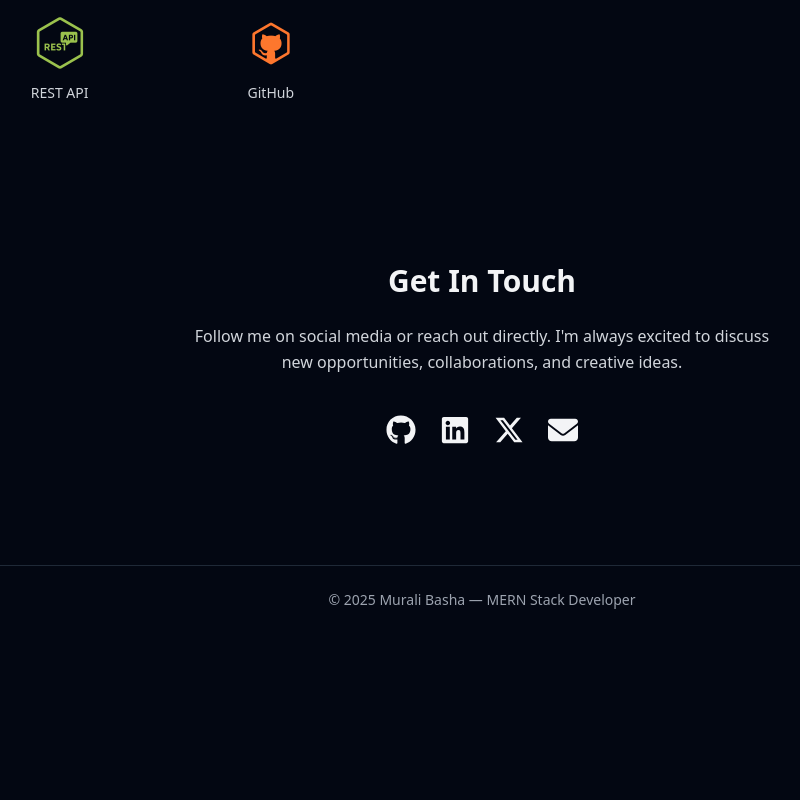
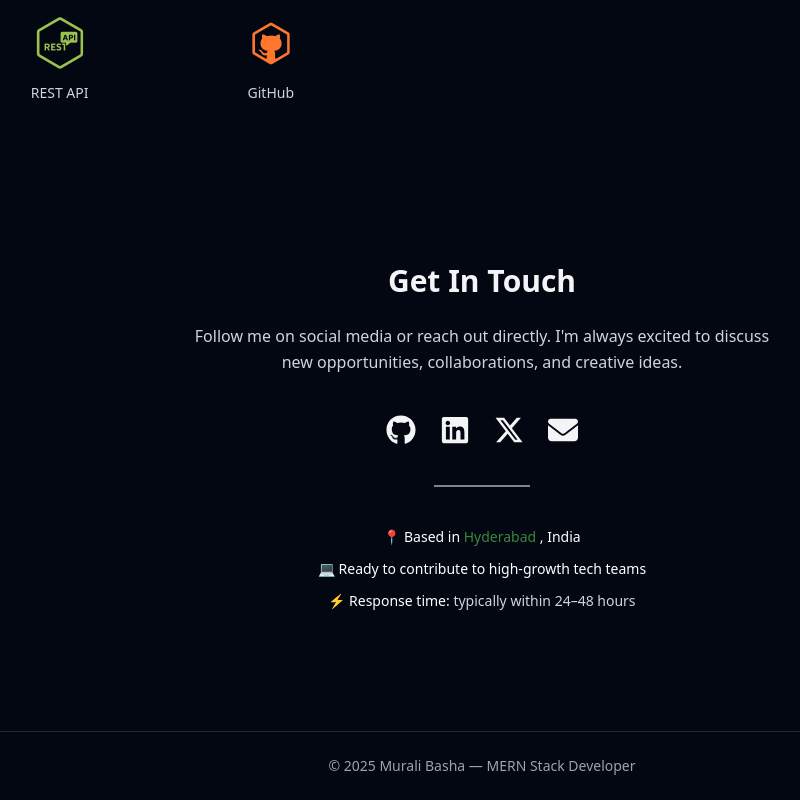
Before and after one commit to Basha-Murali/murali-basha-portfolio, a React (Vite) app: page / in a window 1280 px wide. Shown: the part 2261-3061 px from the top of the page, without its empty margins (158-958 px from the left). Before the commit the page ends 2895 px from the top, so only its background shows below. Built offline with nearby package versions, Linux system fonts and the light colour scheme; the HTML template or start-up script is replaced by a standard one.

Commit message:
added the quick info

```diff
--- a/src/components/Contact.tsx
+++ b/src/components/Contact.tsx
@@ -1,74 +1,3 @@
-// import React from "react";
-// import { motion } from "framer-motion";
-// import { FaGithub, FaLinkedin, FaXTwitter } from "react-icons/fa6"; // ✅ uses react-icons
-
-// const Contact = () => (
-//   <section id="contact" className="py-20 px-6 text-center">
-//     <motion.h3
-//       initial={{ scale: 0.8, opacity: 0 }}
-//       whileInView={{ scale: 1, opacity: 1 }}
-//       transition={{ duration: 0.6 }}
-//       className="text-3xl font-semibold mb-8"
-//     >
-//       Get In Touch
-//     </motion.h3>
-
-//     <motion.p
-//       initial={{ scale: 0.8, opacity: 0 }}
-//       whileInView={{ scale: 1, opacity: 1 }}
-//       transition={{ delay: 0.3, duration: 0.6 }}
-//       className="text-gray-400 mb-6"
-//     >
-//       Let’s connect and build something amazing together 🚀
-//     </motion.p>
-
-//     {/* ✅ Contact Buttons */}
-//     <div className="flex justify-center gap-6 mb-8">
-//       <motion.a
-//         href="https://github.com/Basha-Murali"
-//         target="_blank"
-//         rel="noopener noreferrer"
-//         whileHover={{ scale: 1.2 }}
-//         className="text-accent hover:text-white text-3xl transition"
-//       >
-//         <FaGithub />
-//       </motion.a>
-
-//       <motion.a
-//         href="https://www.linkedin.com/in/murali-basha-5b5586225/"
-//         target="_blank"
-//         rel="noopener noreferrer"
-//         whileHover={{ scale: 1.2 }}
-//         className="text-accent hover:text-white text-3xl transition"
-//       >
-//         <FaLinkedin />
-//       </motion.a>
-
-//       <motion.a
-//         href="https://x.com/MuraliBasha" // replace with your handle
-//         target="_blank"
-//         rel="noopener noreferrer"
-//         whileHover={{ scale: 1.2 }}
-//         className="text-accent hover:text-white text-3xl transition"
-//       >
-//         <FaXTwitter />
-//       </motion.a>
-//     </div>
-
-//     {/* ✅ Email Button */}
-//     <motion.a
-//       href="mailto:muralibasha33@gmail.com"
-//       initial={{ scale: 0.8, opacity: 0 }}
-//       whileInView={{ scale: 1, opacity: 1 }}
-//       transition={{ delay: 0.6, duration: 0.6 }}
-//       className="bg-accent hover:bg-green-600 px-6 py-3 rounded-md text-white transition"
-//     >
-//       Say Hello
-//     </motion.a>
-//   </section>
-// );
-
-// export default Contact;
 import React from "react";
 import { motion } from "framer-motion";
 import { FaGithub, FaLinkedin, FaXTwitter, FaEnvelope } from "react-icons/fa6";
@@ -101,7 +30,7 @@ const Contact = () => (
       initial={{ opacity: 0, scale: 0.9 }}
       whileInView={{ opacity: 1, scale: 1 }}
       transition={{ delay: 0.4, duration: 0.6 }}
-      className="flex justify-center gap-6 text-3xl"
+      className="flex justify-center gap-6 text-3xl mb-10" // ✅ added margin bottom
     >
       <a
         href="https://github.com/Basha-Murali"
@@ -137,6 +66,44 @@ const Contact = () => (
         <FaEnvelope />
       </a>
     </motion.div>
+
+    {/* Divider line with green accent */}
+    <div className="w-24 h-[2px] bg-white/50 mx-auto mb-8" />
+
+    {/* Quick Info */}
+    <motion.div
+      initial={{ opacity: 0, y: 20 }}
+      whileInView={{ opacity: 1, y: 0 }}
+      transition={{ duration: 0.6 }}
+      className="mt-10 text-sm text-gray-300 space-y-3"
+    >
+      <p>
+        📍{" "}
+        <span className="font-medium text-white">
+          Based in{" "}
+          <span className="text-accent font-medium">
+            <a
+              href="https://www.google.com/maps/place/Hyderabad,+Telangana,+India"
+              target="_blank"
+              rel="noopener noreferrer"
+            >
+              Hyderabad
+            </a>
+          </span>{" "}
+          , India
+        </span>
+      </p>
+      <p>
+        💻{" "}
+        <span className="font-medium text-white">
+          Ready to contribute to high-growth tech teams
+        </span>
+      </p>
+      <p>
+        ⚡ <span className="font-medium text-white">Response time:</span>{" "}
+        typically within 24–48 hours
+      </p>
+    </motion.div>
   </section>
 );
 
```
